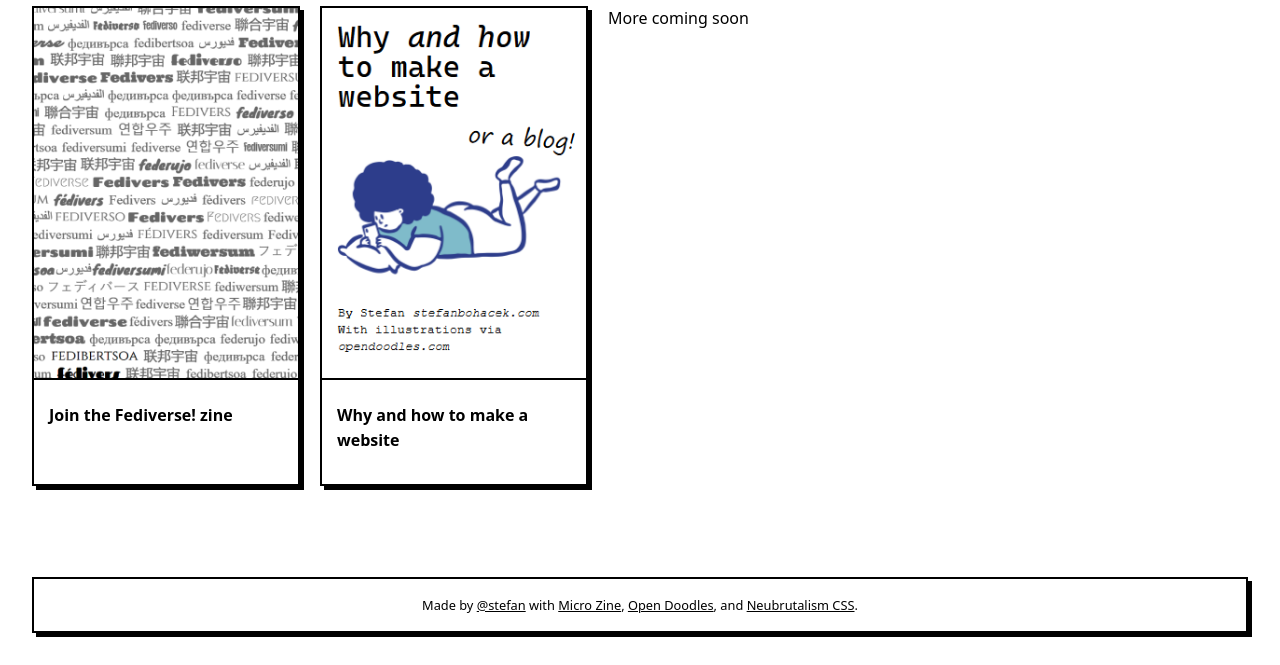
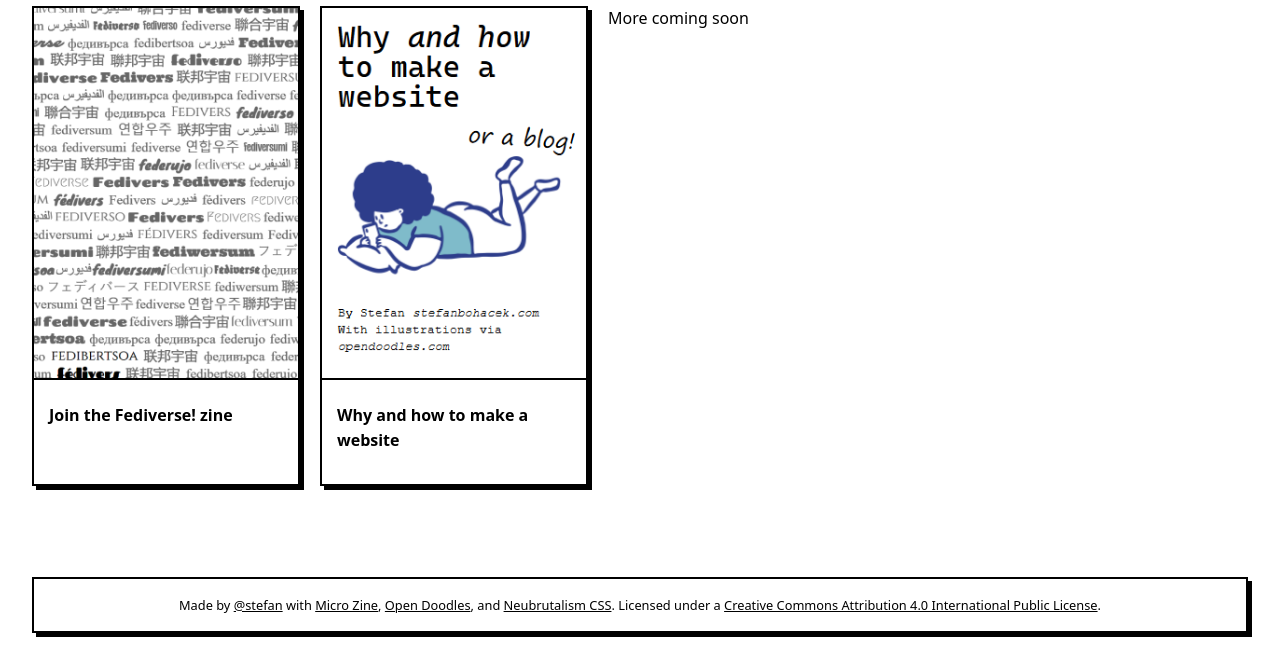
Before and after one commit to stefanbohacek/zines, a plain HTML site: page index.html in a window 1280 px wide. Shown: the part 135-800 px from the top of the page. Drawn offline with Linux system fonts and the light colour scheme.

Commit message:
Added a more prominent link to the license.

```diff
--- a/index.html
+++ b/index.html
@@ -97,7 +97,9 @@
         Made by <a href="https://stefanbohacek.online/@stefan"
           rel="me">@stefan</a> with <a href="https://github.com/zserge/zine">Micro Zine</a>, <a
           href="https://www.opendoodles.com/">Open Doodles</a>, and <a
-          href="https://neubrutalism.dpdns.org">Neubrutalism CSS</a>.
+          href="https://neubrutalism.dpdns.org">Neubrutalism CSS</a>. Licensed under a <a rel="license"
+          href="https://creativecommons.org/licenses/by/4.0/deed.en">Creative Commons Attribution 4.0 International
+          Public License</a>.
       </p>
     </div>
   </footer>
```
